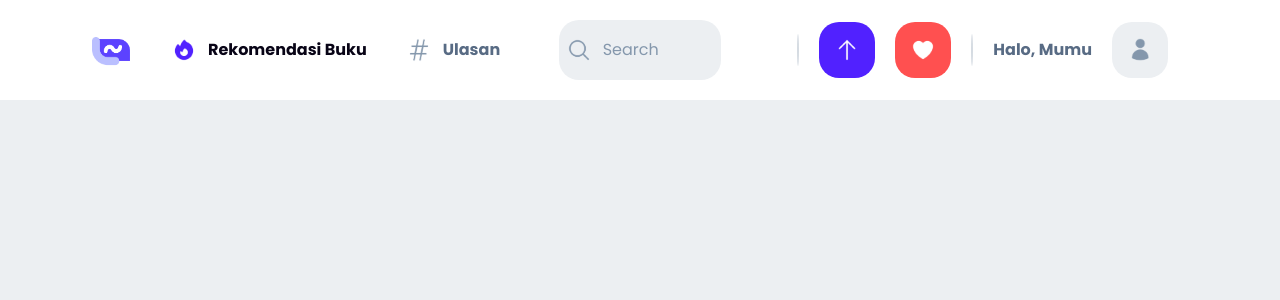
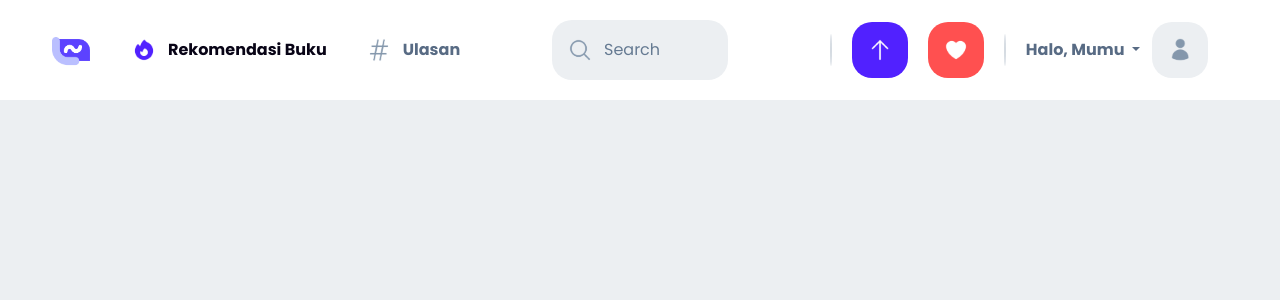
Before and after one commit to PBP23-A01/Litracker, a Django app: page /upvote_book/ in a window 1280 px wide. Shown: the top 300 px of the page. Run offline with Django 4.2, Linux system fonts and the light colour scheme.

Commit message:
dropdown navbar

```diff
--- a/upvote_book/templates/upvote_book.html
+++ b/upvote_book/templates/upvote_book.html
@@ -7,7 +7,7 @@
 
 <!-- Desktop Navbar -->
 <div class="desktop">
-    <nav class="container-fluid d-flex flex-row justify-content-between g-0 fixed-top align-items-center" style="background-color: white; height: 100px; padding-inline: 80px; padding-block: 20px;">
+    <nav class="container-fluid d-flex flex-row justify-content-between g-0 fixed-top align-items-center" style="background-color: white; height: 100px; padding-inline: 40px; padding-block: 20px;">
         <div class="container-fluid col-lg-5 h-100 d-flex flex-row align-items-center justify-content-start" style="background-color: white;">
             <img src="{% static 'icon/logo nav.png' %}" alt="Logo Litracker" style="background-color: white; margin-right: 40px; width: 40px; height: 40px;">
             <div class=" g-0 d-flex flex-row align-items-center justify-content-start" style="background-color: white; margin-right: 40px; ">
@@ -20,9 +20,9 @@
             </div>
         </div>
         <div class="container-fluid w-100 h-100 d-flex align-items-center" style="background-color: white;">
-            <div class="search w-100 d-flex flex-row align-items-center justify-content-start px-2" style="background-color: var(--kashmir-blue-100); height: 100%; border-radius: 20px;">
+            <div class="search w-100 d-flex flex-row align-items-center justify-content-start px-3" style="background-color: var(--kashmir-blue-100); height: 100%; border-radius: 20px;">
                 <img src="{% static 'icon/search grey.png' %}" alt="search" style="width: 24px; height: 24px; margin-right: 12px; background-color: var(--kashmir-blue-100);">
-                <div class="d-flex align-items-center h-100" style="background-color: var(--kashmir-blue-100); color: var(--kashmir-blue-400);">Search</div>
+                <div class="d-flex align-items-center h-100" style="background-color: var(--kashmir-blue-100); color: var(--kashmir-blue-500);">Search</div>
             </div>
         </div>
         <div class="container-fluid col-lg-5 h-100 d-flex flex-row align-items-center justify-content-end" style="background-color: white;">
@@ -34,7 +34,16 @@
                 <img src="{% static 'icon/love white.png' %}" alt="wishlist" style="height: 24px; width: 24px; background-color: var(--coral-red-400);">
             </div>
             <div class="vertical-line"></div>
-            <div class="nav-text-secondary" style="margin-right: 20px;">Halo, Mumu</div>
+
+            <a class="nav-text-secondary nav-link dropdown-toggle" href="#" id="navbarDarkDropdownMenuLink" role="button" data-bs-toggle="dropdown" aria-expanded="false" style="margin-right: 12px;">
+                Halo, Mumu
+            </a>
+            <ul class="dropdown-menu dropdown-menu-dark" aria-labelledby="navbarDarkDropdownMenuLink" style="background-color: white; border-radius: 20px; border-color: var(--kashmir-blue-100);">
+                <li style="background-color: white; border-radius: 20px;"><a class="dropdown-item" href="#" style="background-color: white; border-radius: 20px; font-weight: 400; color: var(--kashmir-blue-500)">Acount Info</a></li>
+                <li style="background-color: white; border-radius: 20px;"><a class="dropdown-item" href="#" style="background-color: white; border-radius: 20px; color: var(--kashmir-blue-500)">Logout</a></li>
+            </ul>
+
+
             <div class="user" style="height: 56px; width: 56px; margin-right: 20px; background-color: var(--kashmir-blue-100); border-radius: 20px; display: flex; align-items: center; justify-content: center;">
                 <img src="{% static 'icon/user grey.png' %}" alt="user" style="height: 24px; width: 24px; background-color: var(--kashmir-blue-100);">
             </div>
```
